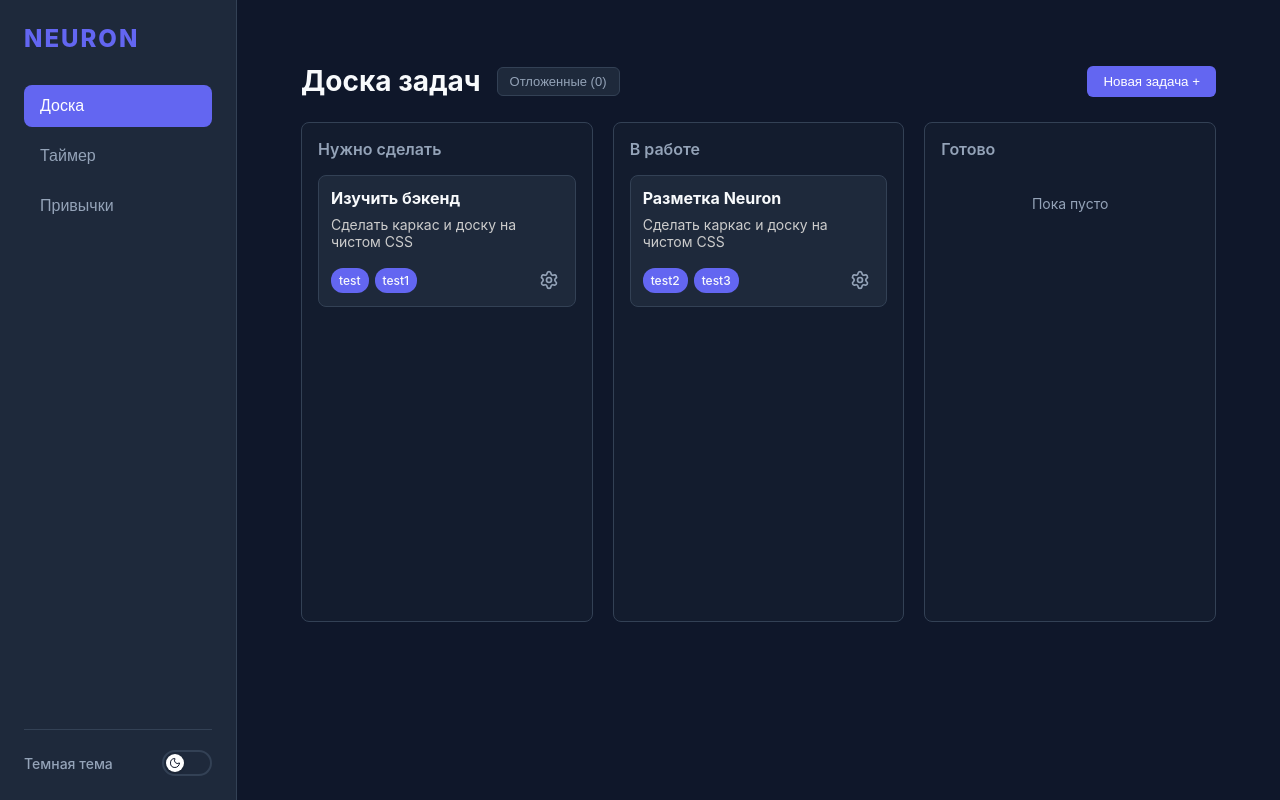
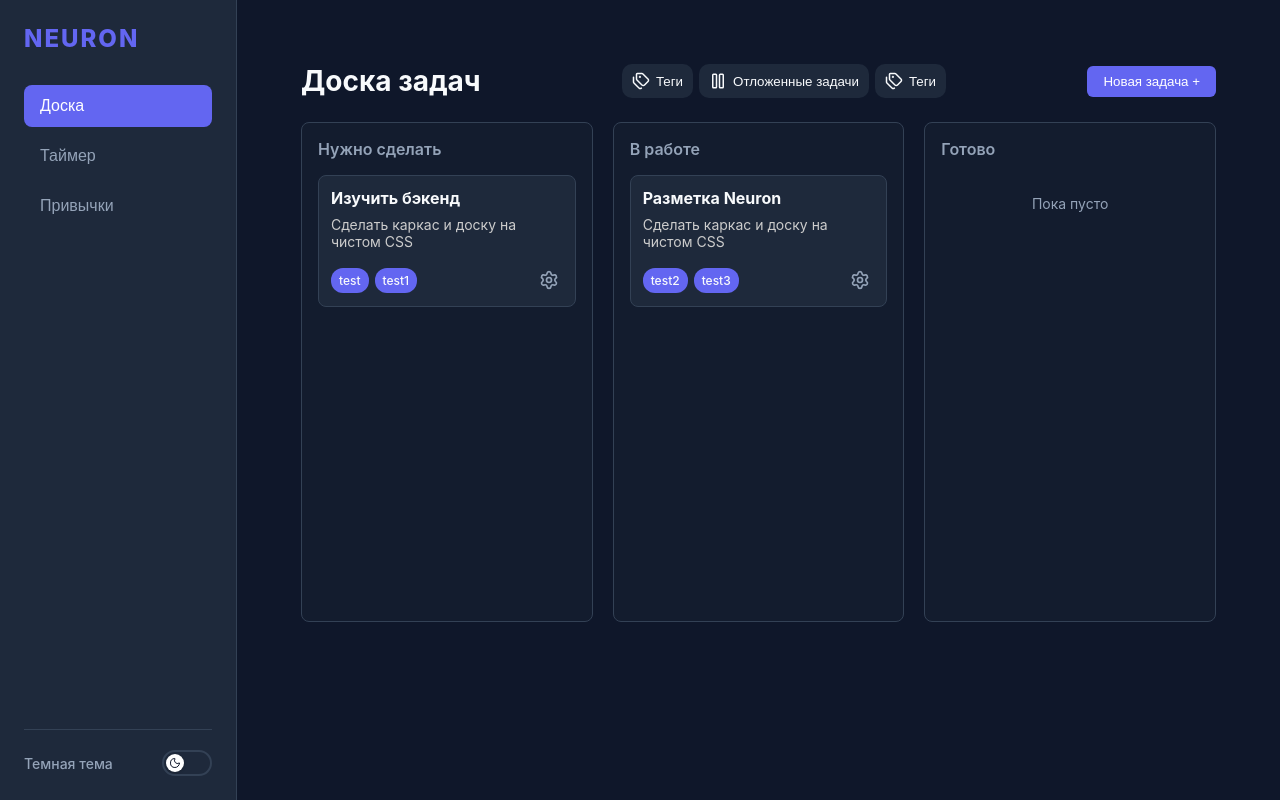
Before and after one commit to Glebess/Neuron, a React (Vite) app in the folder NEURON/: page / in a window 1280 px wide. Built offline with nearby package versions, Linux system fonts and the light colour scheme.

Commit message:
feat: добавил разметку верхней панели задач

```diff
--- a/NEURON/src/features/kanban/Kanban.module.css
+++ b/NEURON/src/features/kanban/Kanban.module.css
@@ -75,38 +75,6 @@
   margin-bottom: 12px;
 }
 
-.laterList {
-  display: flex;
-  flex-direction: column;
-  gap: 8px;
-}
-
-.laterItem {
-  display: flex;
-  justify-content: space-between;
-  align-items: center;
-  padding: 8px 12px;
-  background-color: var(--bg-main);
-  border-radius: 6px;
-  font-size: 14px;
-  color: var(--text-main);
-}
-
-.laterItem button {
-  padding: 4px 8px;
-  font-size: 12px;
-  background-color: var(--accent);
-  color: #fff;
-  border: none;
-  border-radius: 4px;
-  cursor: pointer;
-  transition: background-color 0.2s ease;
-}
-
-.laterItem button:hover {
-  background-color: var(--accent-hover);
-}
-
 .emptyText {
   color: var(--text-muted);
   font-size: 14px;
--- a/NEURON/src/features/kanban/KanbanBoard.tsx
+++ b/NEURON/src/features/kanban/KanbanBoard.tsx
@@ -3,6 +3,7 @@ import styles from "./Kanban.module.css";
 import type { Task } from "./types";
 import { KanbanColumn } from "./components/KanbanColumn";
 import SettingsModal from "./components/SettingsModal";
+import TopPanel from "./components/TopPanel/TopPanel";
 
 export const KanbanBoard = () => {
   const [tasks, setTasks] = useState<Task[]>([
@@ -27,7 +28,6 @@ export const KanbanBoard = () => {
   );
 
   const [title, setTitle] = useState("");
-  const [showLater, setShowLater] = useState(false);
 
   const handleAddTask = (e: FormEvent) => {
     e.preventDefault();
@@ -38,7 +38,7 @@ export const KanbanBoard = () => {
       title: title.trim(),
       description: "",
       status: "todo",
-      tags: [],
+      tags: [null],
     };
 
     setTasks((prev) => [...prev, newTask]);
@@ -53,21 +53,13 @@ export const KanbanBoard = () => {
     );
   };
 
-  const laterTasks = tasks.filter((t) => t.status === "later");
-
   return (
     <div className={styles.kanbanContainer}>
       <header className={styles.kanbanHeader}>
         <div className={styles.headerLeft}>
           <h2>Доска задач</h2>
-          <button
-            className={styles.laterToggleBtn}
-            onClick={() => setShowLater(!showLater)}
-          >
-            Отложенные ({laterTasks.length})
-          </button>
         </div>
-
+        <TopPanel />
         <button className={styles.newTaskBtn}>Новая задача +</button>
       </header>
 
--- /dev/null
+++ b/NEURON/src/features/kanban/components/TopPanel/TopPanel.module.css
@@ -0,0 +1,20 @@
+.topPanel {
+  display: flex;
+  gap: 6px;
+  align-items: center;
+  justify-content: center;
+}
+.action {
+  display: flex;
+  align-items: center;
+  justify-content: center;
+  background-color: var(--bg-card);
+  padding: 8px 10px 8px 10px;
+  border-radius: 10px;
+  gap: 6px;
+}
+.action button {
+  background-color: transparent;
+  color: var(--text-main);
+  border: 0;
+}
--- /dev/null
+++ b/NEURON/src/features/kanban/components/TopPanel/TopPanel.tsx
@@ -0,0 +1,21 @@
+import styles from "./TopPanel.module.css";
+import { Tags, Pause } from "lucide-react";
+const TopPanel = () => {
+  return (
+    <div className={styles.topPanel}>
+      <div className={styles.action}>
+        <Tags size={18} />
+        <button>Теги</button>
+      </div>
+      <div className={styles.action}>
+        <Pause size={18} />
+        <button>Отложенные задачи</button>
+      </div>
+      <div className={styles.action}>
+        <Tags size={18} />
+        <button>Теги</button>
+      </div>
+    </div>
+  );
+};
+export default TopPanel;
```
Also changed, not shown: NEURON/src/features/kanban/types.ts (+7 -1 lines).
